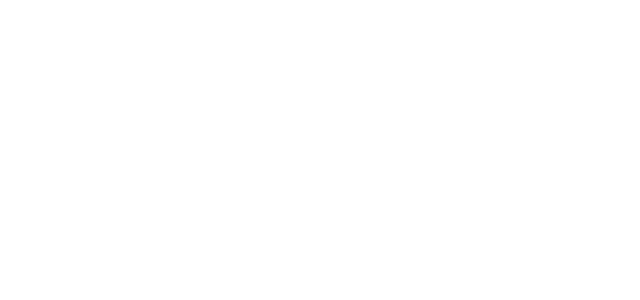
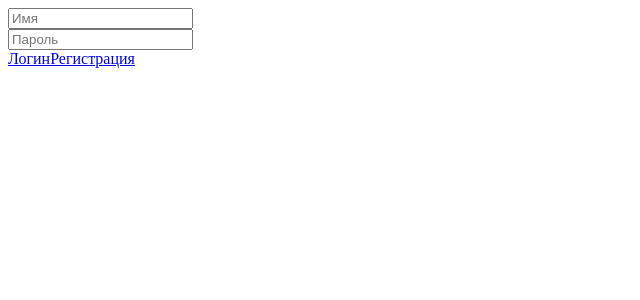
Before and after one commit to Dzirdonovich/ShorLinkFront, a React (Create React App) app: page /login in a window 1280 px wide. Shown: the top 300 px of the page, without its empty margins (0-640 px from the left). Built offline with nearby package versions, Linux system fonts and the light colour scheme.

Commit message:
Конец раб.Дня (Чел. время - 21:46)

```diff
--- a/src/App.tsx
+++ b/src/App.tsx
@@ -1,7 +1,17 @@
 import React from "react";
+import { BrowserRouter, Route, Routes } from "react-router-dom";
+import Login from "./Pages/Login";
+import Register from "./Pages/Register";
+import SquezaPage from "./Pages/squezaPage";
 
 function App() {
-  return <div className="App"></div>;
+  return (
+    <BrowserRouter>
+      <Route element={<Login />} path={"login"} />
+      <Route element={<Register />} path={"register"} />
+      <Route element={<SquezaPage />} path="squezze" />
+    </BrowserRouter>
+  );
 }
 
 export default App;
--- /dev/null
+++ b/src/Pages/Login.tsx
@@ -0,0 +1,52 @@
+import { Link } from "react-router-dom";
+import { useState } from "react";
+import { useAppDispatch, useAppSelector } from "../redux/state";
+import { login, register, setNewUser } from "../redux/UserSlice";
+
+const Login = () => {
+  const [username, setUserName] = useState<string>("");
+  const [password, setPassword] = useState<string>("");
+  const dispatch = useAppDispatch();
+  const state = useAppSelector((state) => state);
+  const onClickHandler = (e: any) => {
+    dispatch(login({ username: username, password: password }));
+  };
+  return (
+    <form className=" w-1/12  m-auto flex flex-col items-center  justify-center">
+      <div>
+        <label htmlFor=""></label>
+        <input
+          className="bg-inherit w-full outline-0"
+          value={username}
+          onChange={(event) => setUserName(event.target.value)}
+          type="text"
+          name="username"
+          placeholder="Имя"
+        />
+      </div>
+      <div>
+        <label htmlFor=""></label>
+        <input
+          className="bg-inherit w-full outline-0"
+          onChange={(event) => setPassword(event.target.value)}
+          value={password}
+          type="text"
+          name="password"
+          placeholder="Пароль"
+        />
+      </div>
+      <div className="flex justify-between w-full">
+        <Link
+          to={"/squezze"}
+          onClick={(event) => onClickHandler(event)}
+          type="submit"
+        >
+          Логин
+        </Link>
+        <Link to={"/register"}>Регистрация</Link>
+      </div>
+    </form>
+  );
+};
+
+export default Login;
--- /dev/null
+++ b/src/Pages/Register.tsx
@@ -0,0 +1,50 @@
+import { Link } from "react-router-dom";
+import { MouseEventHandler, ReactEventHandler, useState } from "react";
+import { register, setNewUser } from "../redux/UserSlice";
+import { useAppDispatch, useAppSelector } from "../redux/state";
+
+const Register = () => {
+  const [username, setUserName] = useState<string>("");
+  const [password, setPassword] = useState<string>("");
+  const dispatch = useAppDispatch();
+  const state = useAppSelector((state) => state);
+  const onClickHandler = (e: any) => {
+    e.preventDefault();
+
+    dispatch(register({ username: username, password: password }));
+  };
+  return (
+    <form className=" w-1/12  m-auto flex flex-col items-center  justify-center">
+      <div>
+        <label htmlFor=""></label>
+        <input
+          className="bg-inherit w-full outline-0"
+          value={username}
+          onChange={(event) => setUserName(event.target.value)}
+          type="text"
+          name="username"
+          placeholder="Имя"
+        />
+      </div>
+      <div>
+        <label htmlFor=""></label>
+        <input
+          className="bg-inherit w-full outline-0"
+          onChange={(event) => setPassword(event.target.value)}
+          value={password}
+          type="text"
+          name="password"
+          placeholder="Пароль"
+        />
+      </div>
+      <div className="flex justify-between w-full">
+        <button onClick={(event) => onClickHandler(event)} type="submit">
+          Регистрация
+        </button>
+        <Link to={"/login"}>Логин</Link>
+      </div>
+    </form>
+  );
+};
+
+export default Register;
--- /dev/null
+++ b/src/Pages/squezaPage.tsx
@@ -0,0 +1,27 @@
+import { useAppDispatch, useAppSelector } from "../redux/state";
+import { useEffect } from "react";
+import { getLinks } from "../redux/LinkSlice";
+
+const SquezaPage = () => {
+  const dispatch = useAppDispatch();
+  const state = useAppSelector((state) => state);
+  console.log(state.link);
+  useEffect(() => {
+    state.link.length === 0
+      ? dispatch(getLinks({ limit: 10, offset: 1 }))
+      : console.log();
+  });
+  return (
+    <div>
+      {state.link.map((value, index) => (
+        <div className="flex justify-between">
+          <div>{value.id}</div>
+          <div>{value.short}</div>
+          <div>{value.target}</div>
+          <div>{value.counter}</div>
+        </div>
+      ))}
+    </div>
+  );
+};
+export default SquezaPage;
--- a/src/index.tsx
+++ b/src/index.tsx
@@ -2,8 +2,25 @@
 import ReactDOM from "react-dom/client";
 
 import App from "./App";
+import { BrowserRouter, Route, Routes } from "react-router-dom";
+import Login from "./Pages/Login";
+import Register from "./Pages/Register";
+import { Provider } from "react-redux";
+import store from "./redux/state";
+import "./style.css";
+import SquezaPage from "./Pages/squezaPage";
 
 const root = ReactDOM.createRoot(
   document.getElementById("root") as HTMLElement
 );
-root.render(<App />);
+root.render(
+  <Provider store={store}>
+    <BrowserRouter>
+      <Routes>
+        <Route element={<Login />} path={"/login"} />
+        <Route element={<Register />} path={"register"} />
+        <Route element={<SquezaPage />} path={"squezze"} />
+      </Routes>
+    </BrowserRouter>
+  </Provider>
+);
--- /dev/null
+++ b/src/redux/LinkSlice.ts
@@ -0,0 +1,53 @@
+import { createAsyncThunk, createSlice } from "@reduxjs/toolkit";
+import axios from "axios";
+import { Interface } from "readline";
+
+interface ILink {
+  id: number;
+  short: string;
+  target: string;
+  counter: number;
+}
+interface IPayloadLink {
+  payload: ILink[];
+}
+
+interface IOptions {
+  limit: number;
+  offset: number;
+}
+
+const initialState: ILink[] = [];
+
+export const getLinks = createAsyncThunk(
+  "links/getLinks",
+  async (options: IOptions) => {
+    let config = {
+      headers: {
+        Authorization: localStorage.token,
+      },
+    };
+
+    const { data } = await axios.get(
+      `http://79.143.31.216/statistics?limit=${options.limit}&offset=${options.offset}`,
+      config
+    );
+    console.log(data);
+    return data;
+  }
+);
+
+const linkSlice = createSlice({
+  name: "link",
+  initialState,
+  reducers: {},
+  extraReducers: (builder) => {
+    builder.addCase(getLinks.fulfilled, (state, { payload }: IPayloadLink) => {
+      state = payload;
+      return state;
+    });
+  },
+});
+
+export default linkSlice.reducer;
+export const {} = linkSlice.actions;
--- /dev/null
+++ b/src/redux/UserSlice.ts
@@ -0,0 +1,88 @@
+import { createAsyncThunk, createSlice } from "@reduxjs/toolkit";
+import axios from "axios";
+import qs from "qs";
+const initialState = {
+  newUser: {
+    username: "",
+    password: "",
+  },
+};
+interface INewUser {
+  username: string;
+  password: string;
+}
+
+export const register = createAsyncThunk(
+  "users/register",
+  async (newUser: INewUser) => {
+    // const data = ({ username: newUser.username, password: newUser.password } =
+    //   newUser);
+    // console.log(data);
+    //
+    // const options = {
+    //   method: "POST",
+    //   headers: { "content-type": "application/x-www-form-urlencoded" },
+    //   data: qs.stringify(data),
+    //   url: "http://79.143.31.216/register",
+    // };
+    // const response = await axios(options);
+
+    // const params = new URLSearchParams();
+    // params.append("username", newUser.username);
+    // params.append("password", newUser.password);
+
+    const { data } = await axios.post(
+      `http://79.143.31.216/register?username=${newUser.username}&password=${newUser.password}`
+    );
+    initialState.newUser.username = "";
+    initialState.newUser.password = "";
+    console.log(data);
+  }
+);
+export const login = createAsyncThunk(
+  "users/login",
+  async (newUser: INewUser) => {
+    // const newData = ({
+    //   username: newUser.username,
+    //   password: newUser.password,
+    // } = newUser);
+
+    // const options = {
+    //   method: "POST",
+    //   headers: { "content-type": "application/x-www-form-urlencoded" },
+    //   data: qs.stringify(newData),
+    //   url: "http://79.143.31.216/login",
+    // };
+
+    const response = await axios.post(
+      "http://79.143.31.216/login",
+      qs.stringify({ username: newUser.username, password: newUser.password })
+    );
+    localStorage.token = "Bearer " + response.data.access_token;
+    console.log(localStorage.token);
+
+    // const params = new URLSearchParams();
+    // params.append("username", newUser.username);
+    // params.append("password", newUser.password);
+    // console.log(params.get);
+    // const { data } = await axios.post(`http://79.143.31.216/login`, params);
+    initialState.newUser.username = "";
+    initialState.newUser.password = "";
+  }
+);
+
+const userSlice = createSlice({
+  name: "user",
+  initialState,
+  reducers: {
+    setNewUser: (state, { payload }) => {
+      console.log(payload);
+      state.newUser.username = payload.username;
+      state.newUser.password = payload.password;
+    },
+  },
+  extraReducers: {},
+});
+
+export default userSlice.reducer;
+export const { setNewUser } = userSlice.actions;
--- /dev/null
+++ b/src/redux/state.ts
@@ -0,0 +1,17 @@
+import { configureStore } from "@reduxjs/toolkit";
+import { TypedUseSelectorHook, useDispatch, useSelector } from "react-redux";
+import userSlice from "./UserSlice";
+import linkSlice from "./LinkSlice";
+
+const store = configureStore({
+  reducer: {
+    user: userSlice,
+    link: linkSlice,
+  },
+});
+
+export type RootState = ReturnType<typeof store.getState>;
+export type AppDispatch = typeof store.dispatch;
+export const useAppDispatch: () => AppDispatch = useDispatch;
+export const useAppSelector: TypedUseSelectorHook<RootState> = useSelector;
+export default store;
--- /dev/null
+++ b/src/style.css
@@ -0,0 +1,3 @@
+@tailwind base;
+@tailwind components;
+@tailwind utilities;
```
Also changed, not shown: package.json (+10 -0 lines), 1 other file (tests, documents, lock files or other folders).
